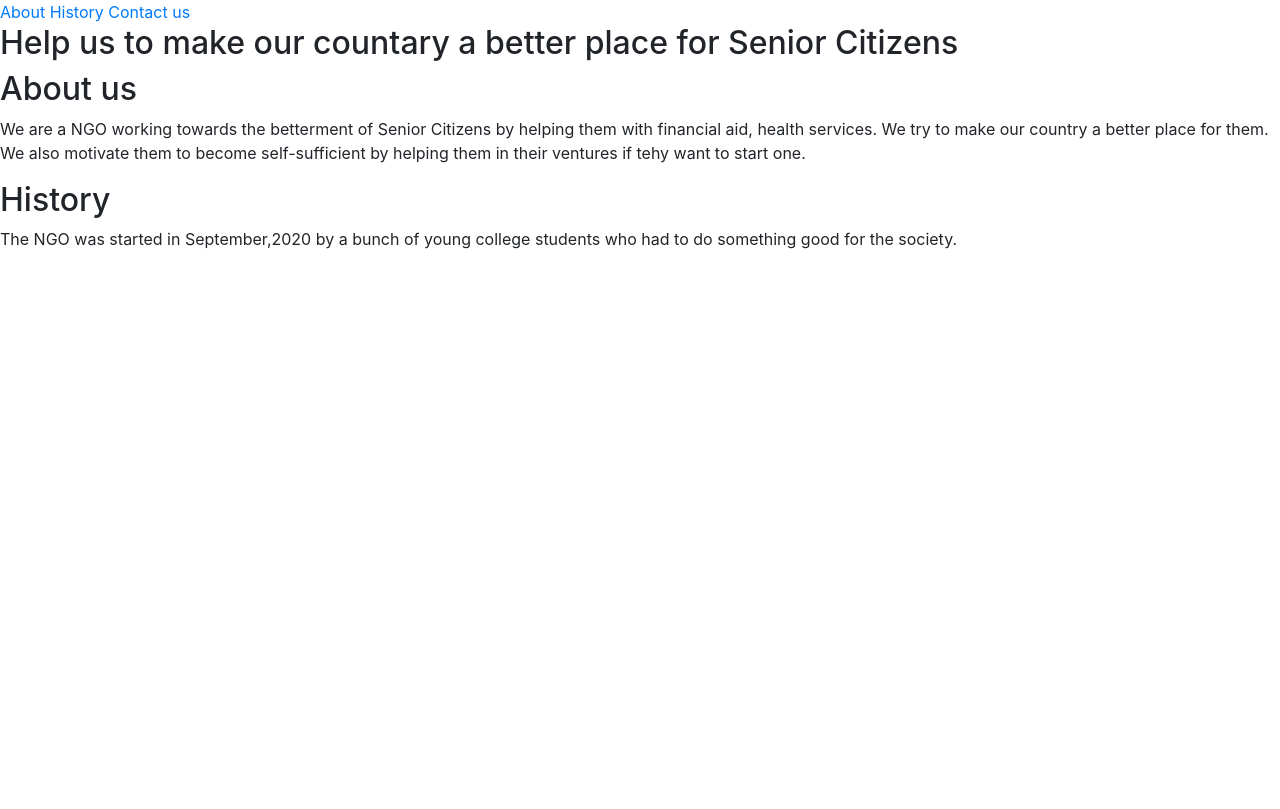
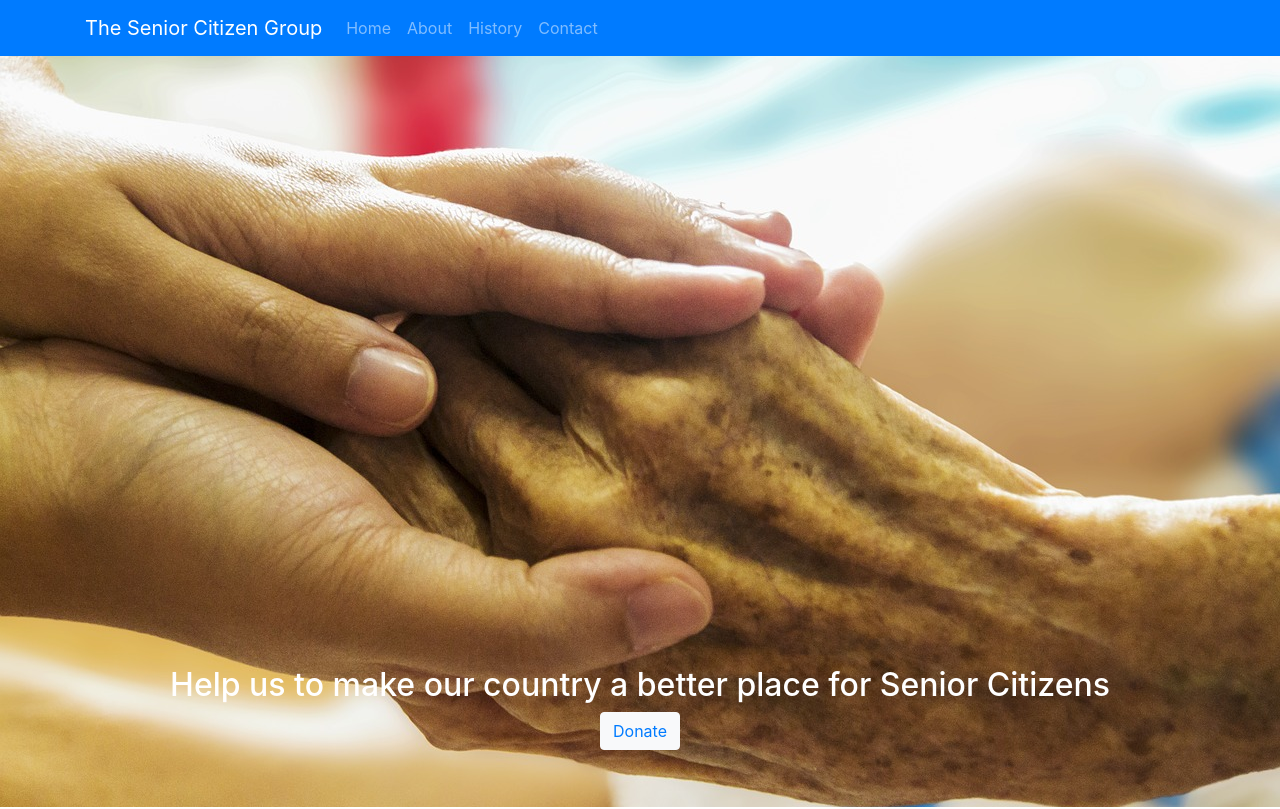
Before and after one commit to akshitkansal/Donations-Page, a plain HTML site: page index.html in a window 1280 px wide. Shown: the top 809 px of the page. Drawn offline with nearby package versions, Linux system fonts and the light colour scheme.

Commit message:
Final commit

```diff
--- /dev/null
+++ b/css/style.css
@@ -0,0 +1,31 @@
+body
+{
+    padding: 15px;
+}
+.row-header
+{
+ padding-top: 100px;
+ height: 99vh;
+ background-image: url("../images/header.jpg");
+ background-repeat: no-repeat;
+ background-size: cover;
+ background-color: aqua;
+ color: white;
+}
+.heading
+{
+    position: absolute;
+    bottom: 0;
+    padding-bottom: 50px;
+}
+.row-content
+{
+    padding: 50px;
+}
+@media only screen and (min-width:600px)
+{
+    img
+    {
+        padding-left: 40%;
+    }
+}
--- a/index.html
+++ b/index.html
@@ -7,38 +7,98 @@
 
         <!--css-->
         <link rel="stylesheet" href="https://stackpath.bootstrapcdn.com/bootstrap/4.5.2/css/bootstrap.min.css" integrity="sha384-JcKb8q3iqJ61gNV9KGb8thSsNjpSL0n8PARn9HuZOnIxN0hoP+VmmDGMN5t9UJ0Z" crossorigin="anonymous">
-        <title>Help India</title>
+        <link rel="stylesheet" href="css/style.css">
+        <title>TSCG</title>
     </head>
     <body>
-        <div>
-            <header>
-                <nav>
-                    <a href="#">About</a>
-                    <a href="#">History</a>
-                    <a href="#">Contact us</a>
-                </nav>
-            </header>
-                <div>
-                    <div>
-                        <h2>Help us to make our countary a better place for Senior Citizens</h2>
+        <nav class="navbar navbar-dark navbar-expand-sm bg-primary fixed-top">
+            <div class="container">
+                <button class="navbar-toggler" type="button" data-toggle="collapse" data-target="#Navbar">
+                    <span class="navbar-toggler-icon"></span>
+                </button>
+               <a class="navbar-brand" href="#">The Senior Citizen Group</a>
+               <div class="collapse navbar-collapse" id="Navbar">
+                    <ul class="navbar-nav mr-auto">
+                        <li class="nav-item"><a class="nav-link" href="#">Home</a></li>
+                        <li class="nav-item"><a class="nav-link" href="#about">About</a></li>
+                        <li class="nav-item"><a class="nav-link" href="#history">History</a></li>
+                        <li class="nav-item"><a class="nav-link" href="#contact">Contact</a></li>
+                    </ul>
+                </div>
+            </div>
+        </nav>
+        <div class="conatiner">
+                <div class="row row-header">
+                    <div class="col-12 text-center heading">
+                        <h2>Help us to make our country a better place for Senior Citizens</h2>
+                        <button class="btn btn-light"><a href="https://www.paypal.com/cgi-bin/webscr?cmd=_s-xclick&hosted_button_id=3JUX3CAYVCMKJ&source=url">Donate</a></button>
                     </div>
                 </div>
-                <div>
-                    <div>
+                <div class="row row-content" id="about">
+                    <div class="col-12 col-sm-6">
                         <h2>About us</h2>
-                        <p>We are a NGO working towards the betterment of Senior Citizens by helping them with financial aid, health services.
-                            We try to make our country a better place for them. We also motivate them to become self-sufficient by helping them in their ventures
-                            if tehy want to start one.
+                        <p>Senior citizens are one of the most respected people who also matter the most to us. They may be our grandparents,
+                            someone you see in the park sitting on a bench, someone you help to cross the road, or just someone to whom you go
+                            to feel at home. Their love for us never reduces no matter what we do, but due to multiple different reasons, a lot of
+                            them sometimes do not have a decent place to live or enough earnings/ a support system to rely on and that's where we come in.
+                            We are an NGO working towards the betterment of Senior Citizens by helping them with financial aid, health services,
+                            recreational facilities to get through the day, and just lots of friends like each other to sit and gossip or have a drink with.
+                            We also provide them with small employment opportunities if they are willing to work/ want to work, without too much workload or
+                            stress. We try to provide them with a stress-free, lively, and comfortable environment for them to spend their retirement age in the
+                            most beautiful way.
                         </p>
                     </div>
+                    <div class="col-12 col-sm-6 text-centre my-auto">
+                        <img src="images/icon.png" alt="NGO Logo">
+                    </div>
                 </div>
-                <div>
-                    <div>
+                <div class="row row-content" id="history">
+                    <div class="col-12">
                         <h2>History</h2>
-                        <p>The NGO was started in September,2020 by a bunch of young college students who had to do something good for the society.
+                        <p>Started in 2017, we are now a 3-year-old NGO currently inhabiting over 100 senior citizens, making them smile. We started this NGO during
+                            our college years when we got really disheartened seeing a lot of senior citizens not having proper facilities to spend their retirement
+                            years properly and this sight gave us the motivation to do something for the most loving people of the society. We have been given funding
+                            from a few companies, and a lot of help has come in different various forms of donation, which now has made our NGO a very beautiful place
+                            to love in.
                         </p>
                     </div>
                 </div>
         </div>
-    </body>
+        <footer class="footer">
+            <div class="container" id="contact">
+                <div class="row">
+                    <div class="col-7 col-sm-5 offset-2">
+                        <h5>Our Address</h5>
+                        <address>
+                          121, Clear Water Area<br>
+                          New Delhi<br>
+                          India<br>
+                          Tel.: +91 98765 43210<br>
+                          Fax: +91 12345 67890<br>
+                          Email: <a href="mailto:">Email</a>
+                       </address>
+                    </div>
+                    <div class="col-12 col-sm-4 align-self-center">
+                        <div class="text-center">
+                            <a href="http://google.com/+">Google+</a>
+                            <a href="http://www.facebook.com/profile.php?id=">Facebook</a>
+                            <a href="http://www.linkedin.com/in/">LinkedIn</a>
+                            <a href="http://twitter.com/">Twitter</a>
+                            <a href="http://youtube.com/">YouTube</a>
+                            <a href="mailto:">Mail</a>
+                        </div>
+                    </div>
+               </div>
+               <div class="row justify-content-center">
+                    <div class="col-auto">
+                        <p>© Copyright 2020 Akshit Kansal</p>
+                    </div>
+               </div>
+            </div>
+        </footer>
+     <!-- JS, Popper.js, and jQuery -->
+    <script src="https://code.jquery.com/jquery-3.5.1.slim.min.js" integrity="sha384-DfXdz2htPH0lsSSs5nCTpuj/zy4C+OGpamoFVy38MVBnE+IbbVYUew+OrCXaRkfj" crossorigin="anonymous"></script>
+    <script src="https://cdn.jsdelivr.net/npm/popper.js@1.16.1/dist/umd/popper.min.js" integrity="sha384-9/reFTGAW83EW2RDu2S0VKaIzap3H66lZH81PoYlFhbGU+6BZp6G7niu735Sk7lN" crossorigin="anonymous"></script>
+    <script src="https://stackpath.bootstrapcdn.com/bootstrap/4.5.2/js/bootstrap.min.js" integrity="sha384-B4gt1jrGC7Jh4AgTPSdUtOBvfO8shuf57BaghqFfPlYxofvL8/KUEfYiJOMMV+rV" crossorigin="anonymous"></script>
+</body>
 </html>
```
Also changed, not shown: images/header.jpg (added), images/icon.png (added).
